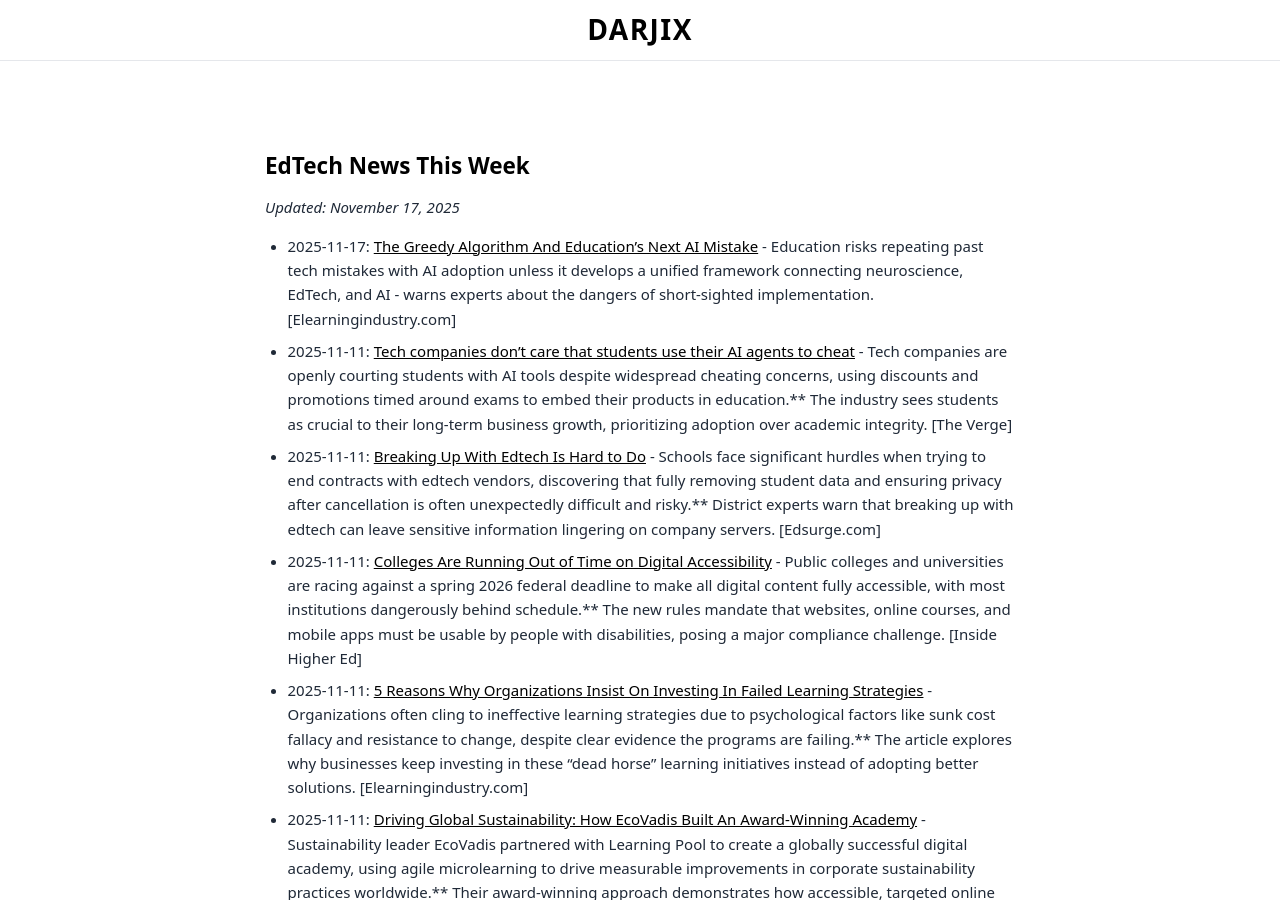
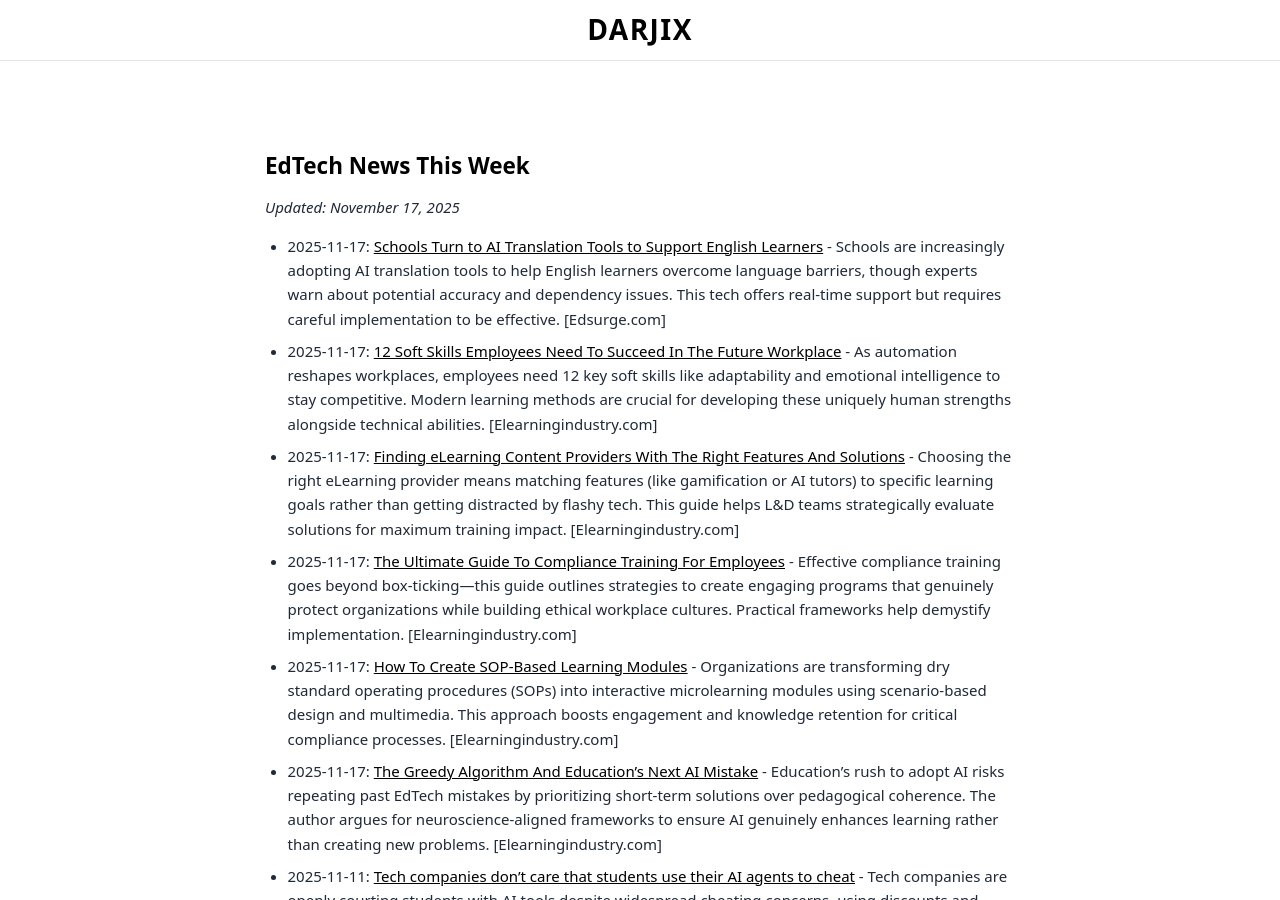
Before and after one commit to saldarji/darjix, a Jekyll site: the page built from news.html, in a window 1280 px wide and 900 px high. Built offline with Jekyll 4.4.1, drawn with Linux system fonts in a browser that asks for light colours.

Commit message:
🤖 Auto-update: EdTech News - November 17, 2025

```diff
--- a/_includes/edtech-news.md
+++ b/_includes/edtech-news.md
@@ -1,7 +1,12 @@
 # EdTech News This Week
 *Updated: November 17, 2025*
 
-- 2025-11-17: [The Greedy Algorithm And Education's Next AI Mistake](https://elearningindustry.com/the-greedy-algorithm-and-educations-next-ai-mistake) - Education risks repeating past tech mistakes with AI adoption unless it develops a unified framework connecting neuroscience, EdTech, and AI - warns experts about the dangers of short-sighted implementation. [Elearningindustry.com]
+- 2025-11-17: [Schools Turn to AI Translation Tools to Support English Learners](https://www.edsurge.com/news/2025-11-10-schools-turn-to-ai-translation-tools-to-support-english-learners) - Schools are increasingly adopting AI translation tools to help English learners overcome language barriers, though experts warn about potential accuracy and dependency issues. This tech offers real-time support but requires careful implementation to be effective. [Edsurge.com]
+- 2025-11-17: [12 Soft Skills Employees Need To Succeed In The Future Workplace](https://elearningindustry.com/soft-skills-employees-need-to-succeed-in-the-future-workplace) - As automation reshapes workplaces, employees need 12 key soft skills like adaptability and emotional intelligence to stay competitive. Modern learning methods are crucial for developing these uniquely human strengths alongside technical abilities. [Elearningindustry.com]
+- 2025-11-17: [Finding eLearning Content Providers With The Right Features And Solutions](https://elearningindustry.com/finding-elearning-content-providers-with-the-right-features-and-solutions) - Choosing the right eLearning provider means matching features (like gamification or AI tutors) to specific learning goals rather than getting distracted by flashy tech. This guide helps L&D teams strategically evaluate solutions for maximum training impact. [Elearningindustry.com]
+- 2025-11-17: [The Ultimate Guide To Compliance Training For Employees](https://elearningindustry.com/the-ultimate-guide-to-compliance-training-for-employees) - Effective compliance training goes beyond box-ticking—this guide outlines strategies to create engaging programs that genuinely protect organizations while building ethical workplace cultures. Practical frameworks help demystify implementation. [Elearningindustry.com]
+- 2025-11-17: [How To Create SOP-Based Learning Modules](https://elearningindustry.com/how-to-create-sop-based-learning-modules) - Organizations are transforming dry standard operating procedures (SOPs) into interactive microlearning modules using scenario-based design and multimedia. This approach boosts engagement and knowledge retention for critical compliance processes. [Elearningindustry.com]
+- 2025-11-17: [The Greedy Algorithm And Education's Next AI Mistake](https://elearningindustry.com/the-greedy-algorithm-and-educations-next-ai-mistake) - Education's rush to adopt AI risks repeating past EdTech mistakes by prioritizing short-term solutions over pedagogical coherence. The author argues for neuroscience-aligned frameworks to ensure AI genuinely enhances learning rather than creating new problems. [Elearningindustry.com]
 - 2025-11-11: [Tech companies don’t care that students use their AI agents to cheat](https://www.theverge.com/ai-artificial-intelligence/812906/ai-agents-cheating-school-students) - Tech companies are openly courting students with AI tools despite widespread cheating concerns, using discounts and promotions timed around exams to embed their products in education.** The industry sees students as crucial to their long-term business growth, prioritizing adoption over academic integrity. [The Verge]
 - 2025-11-11: [Breaking Up With Edtech Is Hard to Do](https://www.edsurge.com/news/2025-11-07-breaking-up-with-edtech-is-hard-to-do) - Schools face significant hurdles when trying to end contracts with edtech vendors, discovering that fully removing student data and ensuring privacy after cancellation is often unexpectedly difficult and risky.** District experts warn that breaking up with edtech can leave sensitive information lingering on company servers. [Edsurge.com]
 - 2025-11-11: [Colleges Are Running Out of Time on Digital Accessibility](https://www.insidehighered.com/opinion/columns/editors-note/2025/11/06/colleges-are-running-out-time-digital-accessibility) - Public colleges and universities are racing against a spring 2026 federal deadline to make all digital content fully accessible, with most institutions dangerously behind schedule.** The new rules mandate that websites, online courses, and mobile apps must be usable by people with disabilities, posing a major compliance challenge. [Inside Higher Ed]
```
Also changed, not shown: scripts/news_candidates.json (+12 -1 lines).
